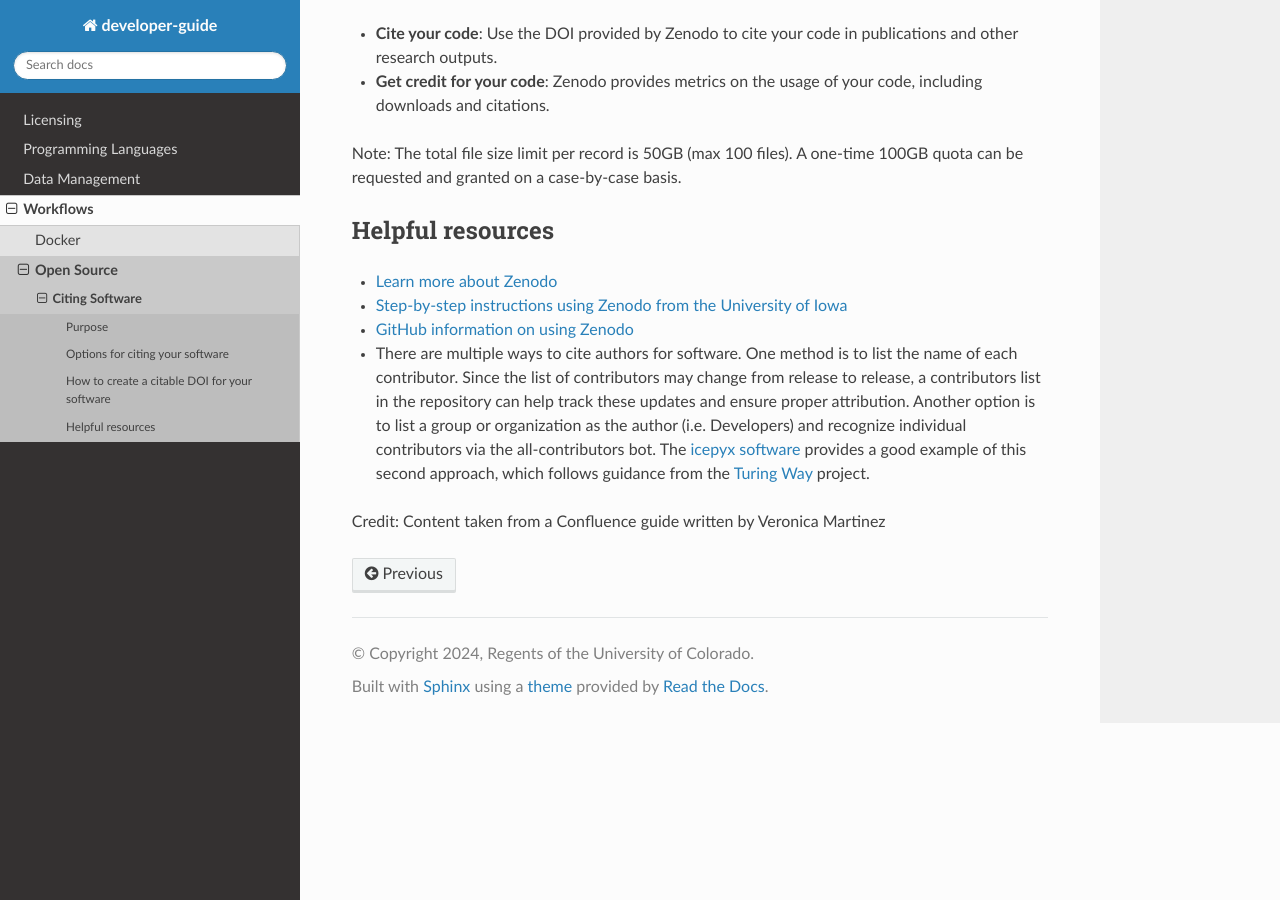
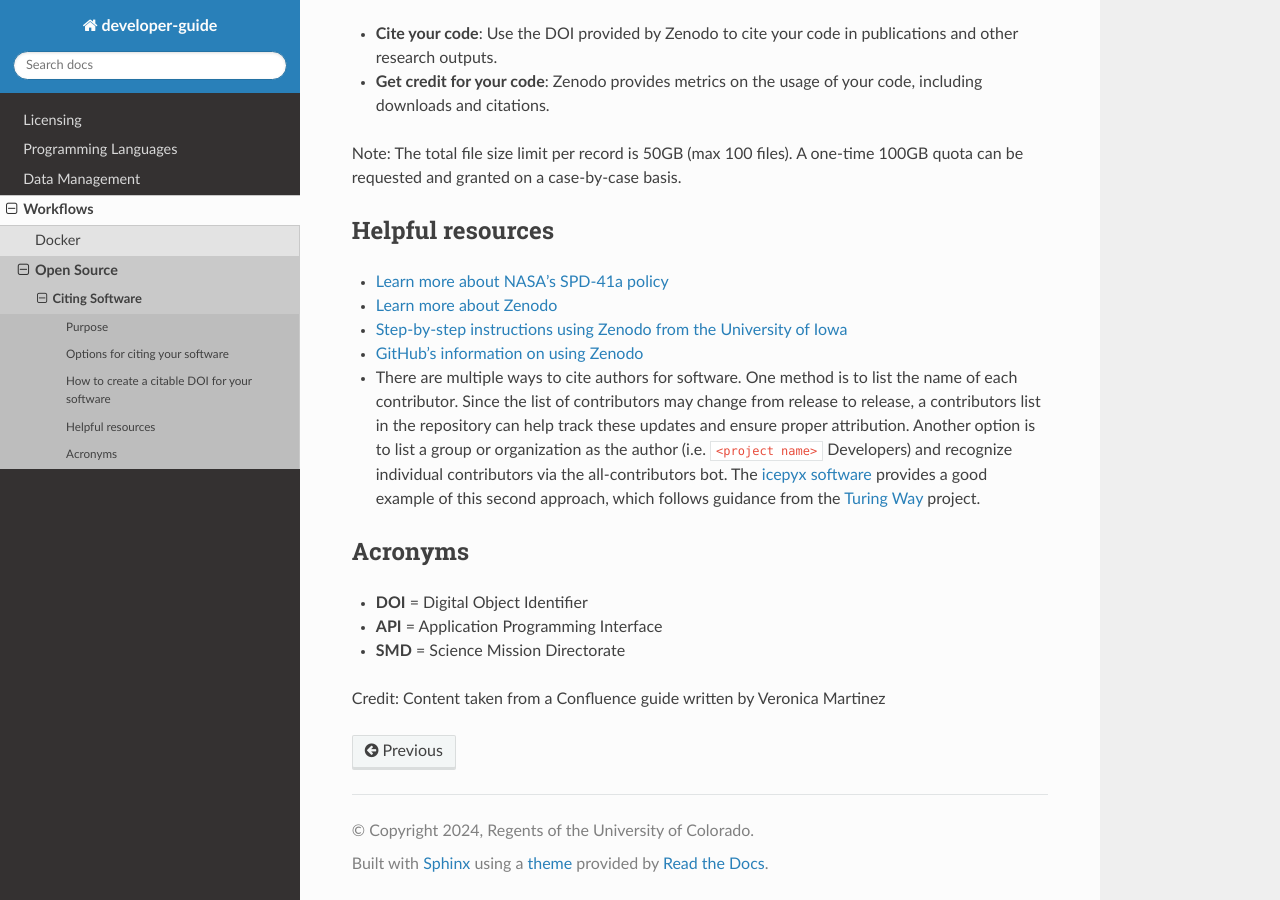
Before and after one commit to lasp/developer-guide, a Sphinx documentation site: the page built from docs/source/workflows/open_source/citing_software.md, in a window 1280 px wide and 900 px high, scrolled down 2155 px. Built offline with Sphinx 7.4.7 and the Read the Docs theme 2.0.0, drawn with Linux system fonts in a browser that asks for light colours.

Commit message:
Add acronyms section and update resources section

```diff
--- a/docs/source/workflows/open_source/citing_software.md
+++ b/docs/source/workflows/open_source/citing_software.md
@@ -64,15 +64,23 @@ manually uploading it to Zenodo.
 Note: The total file size limit per record is 50GB (max 100 files). A one-time 100GB quota can be requested and granted on a case-by-case basis.
 
 ## Helpful resources
+* [Learn more about NASA's SPD-41a policy](https://science.nasa.gov/researchers/science-information-policy/)
 * [Learn more about Zenodo](https://about.zenodo.org/)
 * [Step-by-step instructions using Zenodo from the University of Iowa](https://www.lib.uiowa.edu/data/files/2022/10/Share_and_Preserve_Your_Code_20220728.pdf)
-* [GitHub information on using Zenodo](https://docs.github.com/en/repositories/archiving-a-github-repository/referencing-and-citing-content)
+* [GitHub's information on using Zenodo](https://docs.github.com/en/repositories/archiving-a-github-repository/referencing-and-citing-content)
 * There are multiple ways to cite authors for software. One method is to list the name of each contributor.
   Since the list of contributors may change from release to release, a contributors list in the repository
   can help track these updates and ensure proper attribution. Another option is to list a group or organization
-  as the author (i.e.  <project name> Developers) and recognize individual contributors via the all-contributors bot.
+  as the author (i.e.  `<project name>` Developers) and recognize individual contributors via the all-contributors bot.
   The [icepyx software](https://icepyx.readthedocs.io/en/development/contributing/attribution_link.html) provides a
   good example of this second approach, which follows guidance from the [Turing Way](https://the-turing-way.netlify.app/communication/aa/aa-equitable)
   project.
 
+## Acronyms
+
+* **DOI** = Digital Object Identifier
+* **API** = Application Programming Interface
+* **SMD** = Science Mission Directorate
+
+
 Credit: Content taken from a Confluence guide written by Veronica Martinez
```
